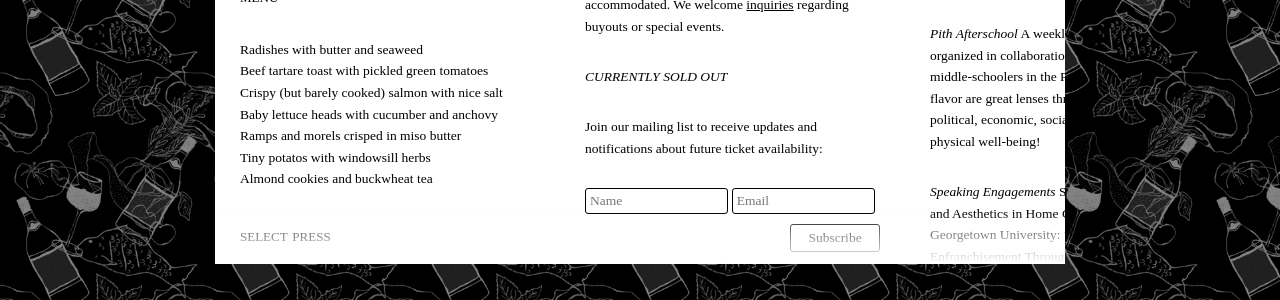
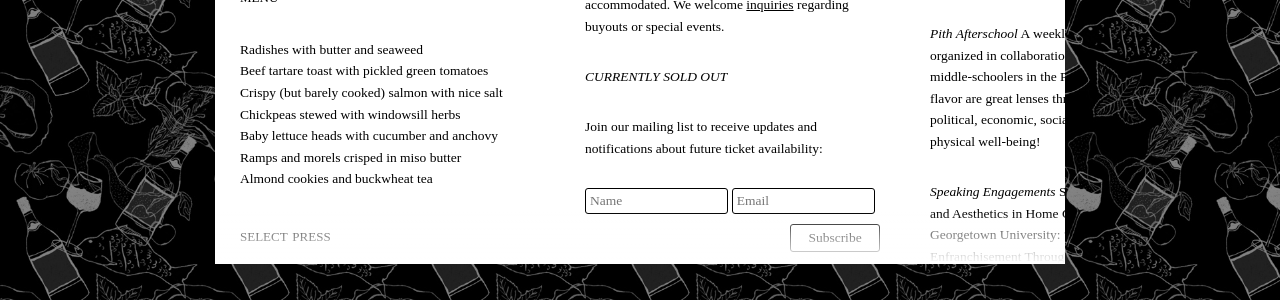
Before and after one commit to zoe-pith/pith-site, a Jekyll site: the page built from index.md, in a window 1280 px wide. Shown: the part 511-811 px from the top of the page. Built offline with Jekyll 4.4.1, drawn with Linux system fonts in a browser that asks for light colours; some web fonts are replaced.

Commit message:
Update about.md

```diff
--- a/sections/about.md
+++ b/sections/about.md
@@ -6,9 +6,9 @@ Pith is a pursuit of intimate and social dining. Jonah Reider sporadically serve
 Radishes with butter and seaweed
 Beef tartare toast with pickled green tomatoes
 Crispy (but barely cooked) salmon with nice salt
+Chickpeas stewed with windowsill herbs
 Baby lettuce heads with cucumber and anchovy
 Ramps and morels crisped in miso butter
-Tiny potatos with windowsill herbs
 Almond cookies and buckwheat tea
 
 # select press
```
